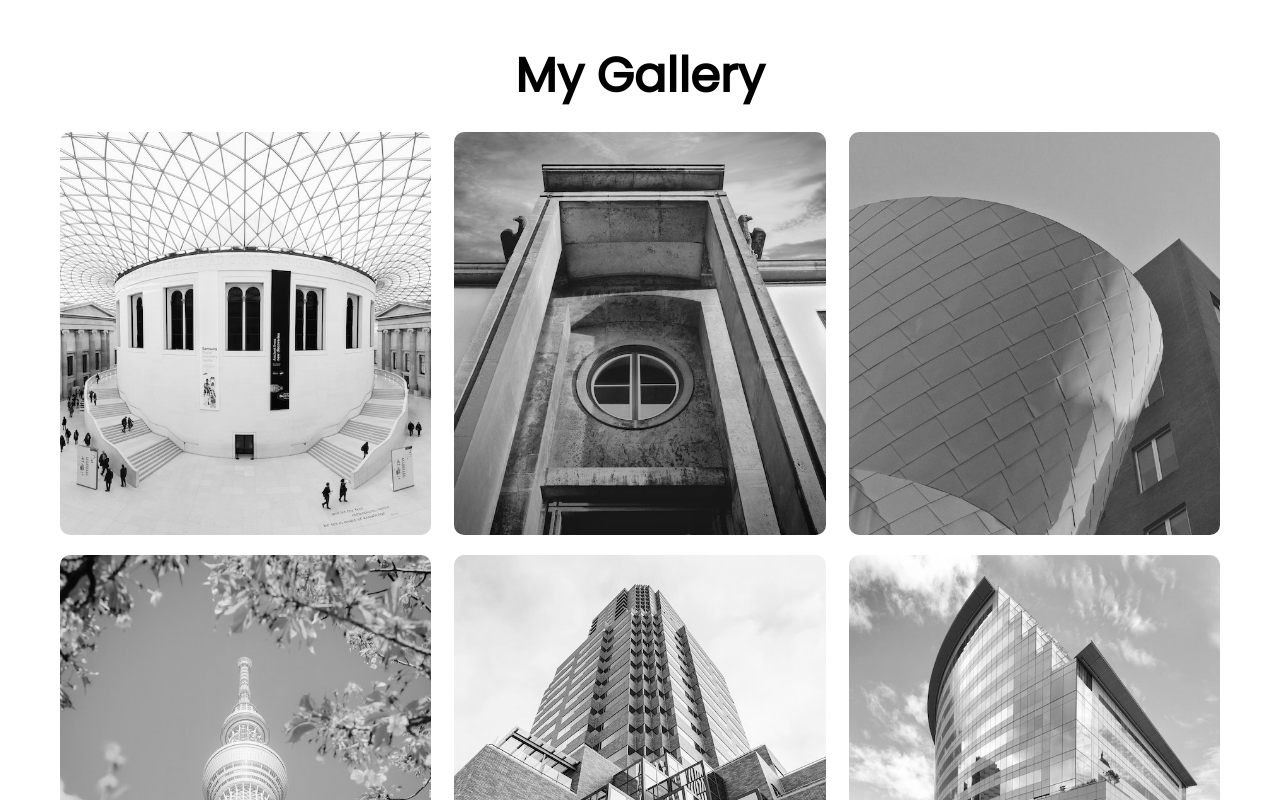
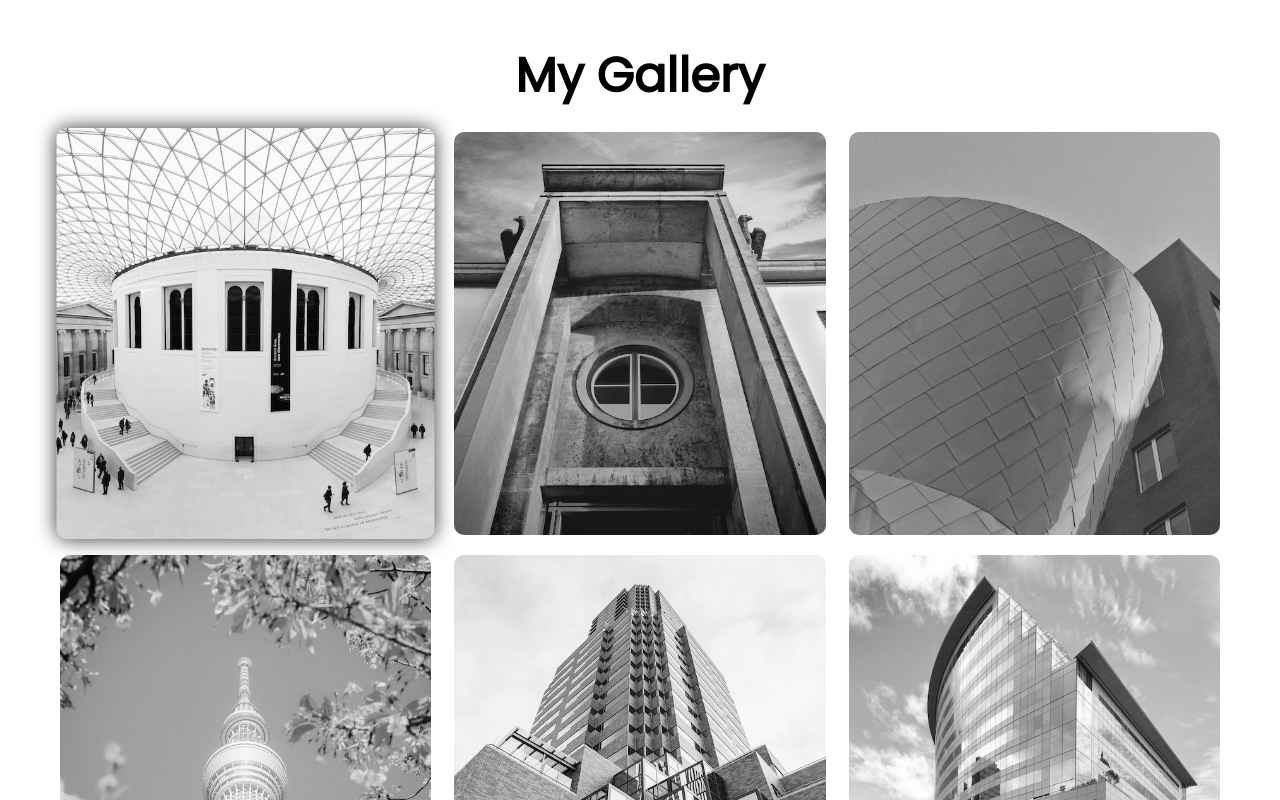
Before and after one commit to Nur-Adnan/My_Gallery_Project, a plain HTML site: page index.html in a window 1280 px wide. In both pictures the pointer is over the element "Image1". Drawn offline with Linux system fonts and the light colour scheme.

Commit message:
make_animation_after_hovering

```diff
--- a/style.css
+++ b/style.css
@@ -63,3 +63,11 @@ body {
   /* offset-x | offset-y | blur-radius | color */
   object-fit: cover;
 }
+
+.card:hover {
+  transform: scale(1.02);
+  /* when hovering the card --> make a shadow on the cards that's why i use filter: drop-shadow */
+  filter: drop-shadow(0 0 10px #333);
+  /* offset-x | offset-y | blur-radius | color */
+  transition: 0.8s ease-in-out;
+}
```
